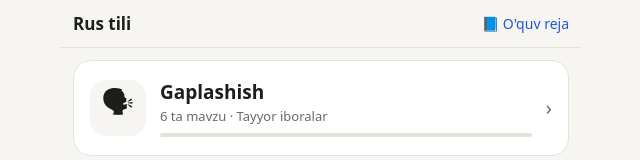
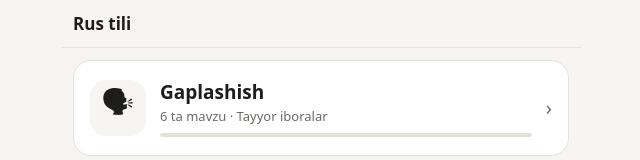
Before and after one commit to ulugbekgozikhonov/ruski, a plain HTML site: page index.html in a window 1280 px wide. Shown: the top 160 px of the page, without its empty margins (319-959 px from the left). Drawn offline with Linux system fonts and the light colour scheme.

Commit message:
O'quv reja sahifasi olib tashlandi
Co-Authored-By: Claude Opus 5.5 <noreply@anthropic.com>

```diff
--- a/index.html
+++ b/index.html
@@ -22,7 +22,6 @@ button{font:inherit;cursor:pointer;color:var(--tx)}
 
 /* --- Bosh sahifa --- */
 .hdr{position:sticky;top:0;z-index:5;display:flex;justify-content:space-between;align-items:center;background:var(--bg);margin:-12px -12px 12px;padding:12px;border-bottom:1px solid var(--bd);font-size:17px;font-weight:700}
-.hdr a{font-size:14px;font-weight:500;color:var(--ac);text-decoration:none}
 .sec{width:100%;display:flex;align-items:center;gap:14px;margin-bottom:12px;padding:18px 16px;background:var(--card);border:1px solid var(--bd);border-radius:18px;text-align:left}
 .sec .si{flex:none;width:56px;height:56px;border-radius:16px;background:var(--bg);font-size:30px;display:flex;align-items:center;justify-content:center}
 .sec .st{flex:1;min-width:0}
@@ -75,7 +74,7 @@ hr{width:100%;margin:14px 0;border:none;border-top:1px solid var(--bd)}
 <div class="wrap">
 
 <div id="home">
-  <header class="hdr">Rus tili <a href="https://github.com/ulugbekgozikhonov/ruski/blob/main/REJA.md" target="_blank" rel="noopener">📘 O'quv reja</a></header>
+  <header class="hdr">Rus tili</header>
   <button class="cont hidden" id="cont"><span><small>Davom etish</small><b id="contT"></b></span>→</button>
   <div id="secs"><div class="msg">Yuklanmoqda…</div></div>
 </div>
```
Also changed, not shown: 2 other files.
